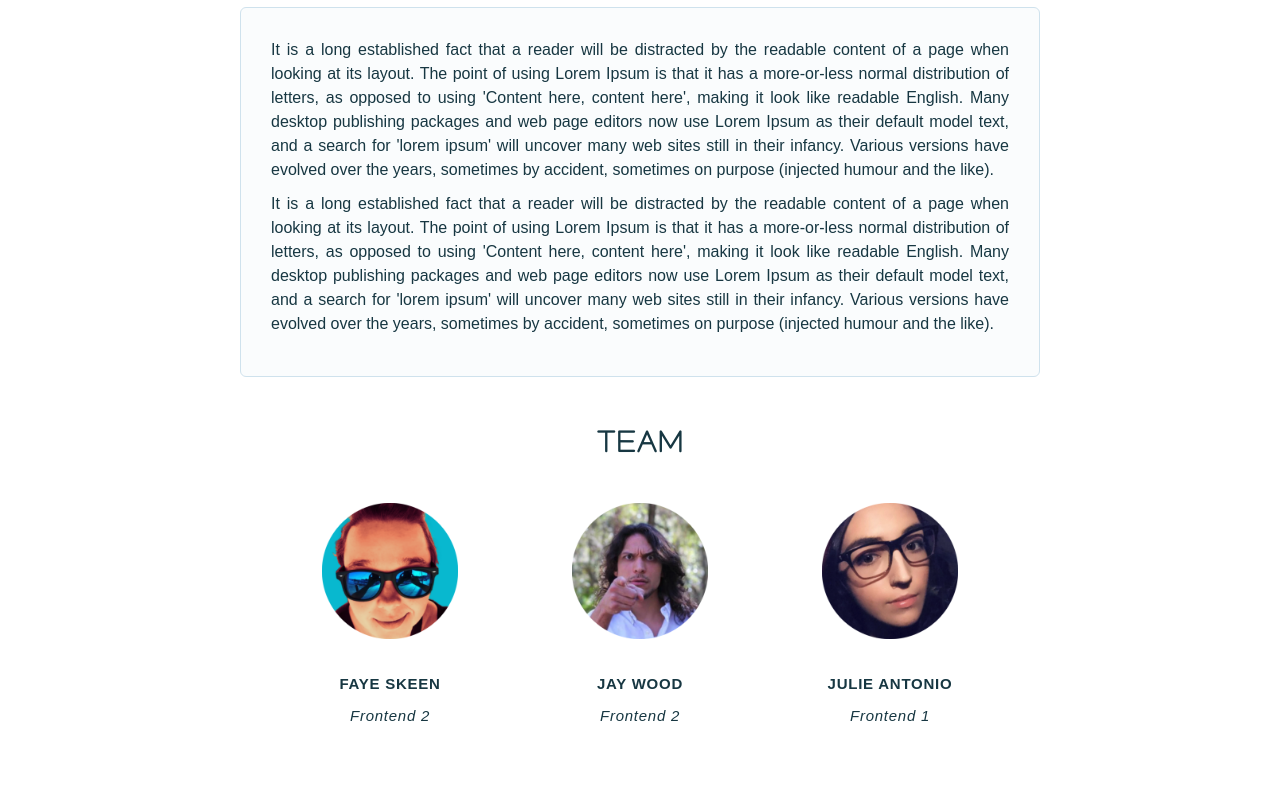
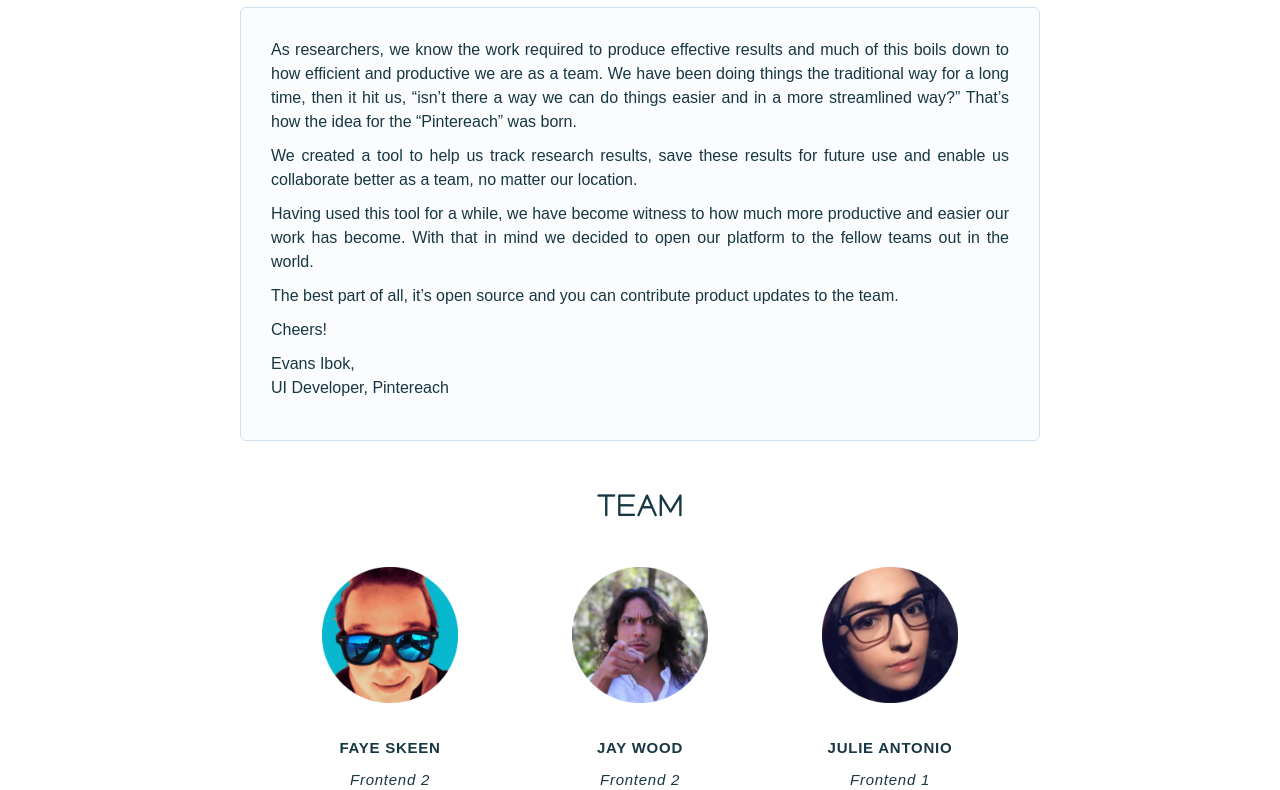
Before and after one commit to Build-Week-Pintereach-1/Marketing-page-Evans, a plain HTML site: page about.html in a window 1280 px wide. Shown: the part 430-1220 px from the top of the page. Drawn offline with nearby package versions, Linux system fonts and the light colour scheme.

Commit message:
added about header image

```diff
--- a/about.html
+++ b/about.html
@@ -54,31 +54,30 @@
             <h2>Our Story</h2>
 
             <div class="about-content">
-                <p>It is a long established fact that a reader will be distracted by the readable content of a page when
-                    looking at its
-                    layout. The point of using Lorem Ipsum is that it has a more-or-less normal distribution of letters,
-                    as opposed to using
-                    'Content here, content here', making it look like readable English. Many desktop publishing packages
-                    and web page
-                    editors now use Lorem Ipsum as their default model text, and a search for 'lorem ipsum' will uncover
-                    many web sites
-                    still in their infancy. Various versions have evolved over the years, sometimes by accident,
-                    sometimes on purpose
-                    (injected humour and the like).
+                <p>As researchers, we know the work required to produce effective results and much of this boils down to
+                    how efficient and
+                    productive we are as a team. We have been doing things the traditional way for a long time, then it
+                    hit us, “isn’t there
+                    a way we can do things easier and in a more streamlined way?” That’s how the idea for the
+                    “Pintereach” was born.
                 </p>
 
-                <p>It is a long established fact that a reader will be distracted by the readable content of a page when
-                    looking at its
-                    layout. The point of using Lorem Ipsum is that it has a more-or-less normal distribution of letters,
-                    as opposed to using
-                    'Content here, content here', making it look like readable English. Many desktop publishing packages
-                    and web page
-                    editors now use Lorem Ipsum as their default model text, and a search for 'lorem ipsum' will uncover
-                    many web sites
-                    still in their infancy. Various versions have evolved over the years, sometimes by accident,
-                    sometimes on purpose
-                    (injected humour and the like).
+                <p>We created a tool to help us track research results, save these results for future use and enable us
+                    collaborate better
+                    as a team, no matter our location.
                 </p>
+
+                <p>Having used this tool for a while, we have become witness to how much more productive and easier our
+                    work has become.
+                    With that in mind we decided to open our platform to the fellow teams out in the world.
+                </p>
+
+                <p>The best part of all, it’s open source and you can contribute product updates to the team.
+                </p>
+
+                <p>Cheers!</p>
+
+                <p>Evans Ibok, <br> UI Developer, Pintereach</p>
 
         </section>
 
--- a/less/about-home.less
+++ b/less/about-home.less
@@ -6,7 +6,7 @@ body {
   .flex-column-center();
   height: 200px;
   padding: 5em;
-  background: #222;
+  background-image: url("/assets/about-header.svg");
 
   @media (@mobile) {
     height: 150px;
```
Also changed, not shown: assets/about-header.svg (added), css/about.css.
